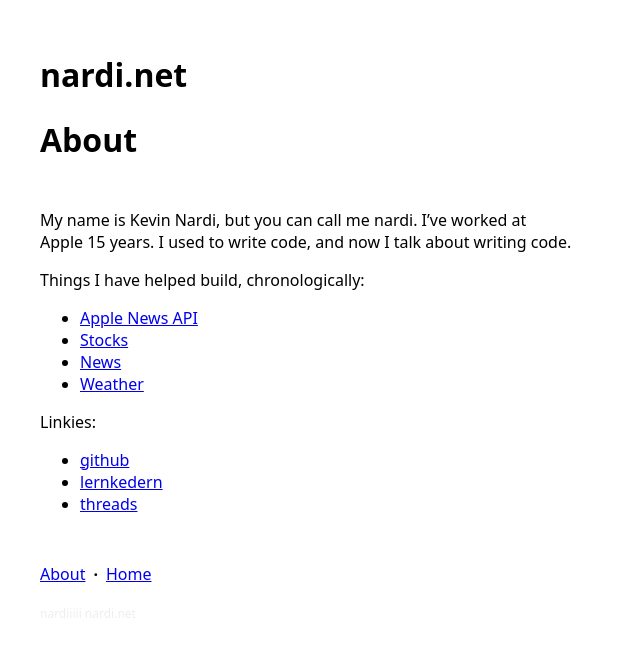
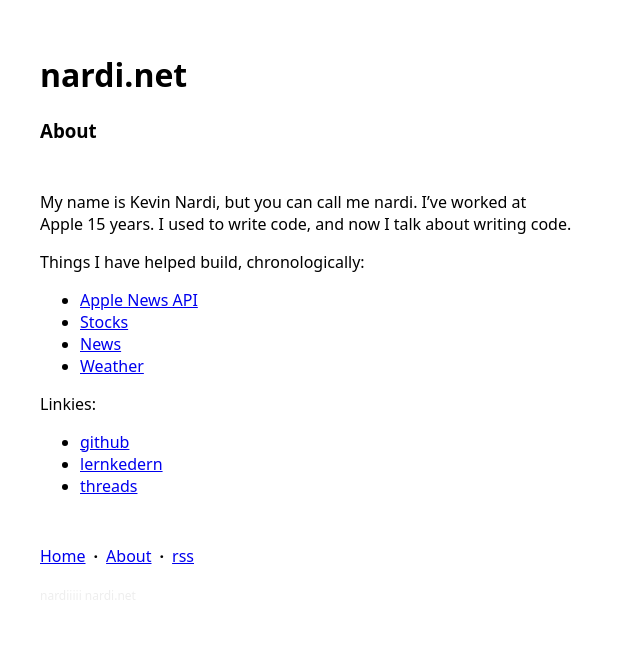
Before and after one commit to knardi/knardi.github.io, a Jekyll site: the page built from about.markdown, in a window 1280 px wide. Shown: the top 657 px of the page, without its empty margins (0-640 px from the left). Built offline with Jekyll 4.4.1, drawn with Linux system fonts in a browser that asks for light colours.

Commit message:
Fix page order; add RSS

```diff
--- a/_config.yml
+++ b/_config.yml
@@ -42,6 +42,10 @@ excerpt_separator: <!--more-->
 
 permalink: /:year/:month/:day/:title:output_ext
 
+header_pages:
+  - index.markdown
+  - about.markdown
+
 # Exclude from processing.
 # The following items will not be processed, by default.
 # Any item listed under the `exclude:` key here will be automatically added to
--- a/_includes/footer.html
+++ b/_includes/footer.html
@@ -1,22 +1,17 @@
-<footer class="site-footer h-card">
-  <data class="u-url" href="{{ "/" | relative_url }}"></data>
+<footer>
+  <data href="{{ "/" | relative_url }}"></data>
 
-  {%- assign default_paths = site.pages | map: "path" -%}
-  {%- assign page_paths = site.header_pages | default: default_paths -%}
-  {%- assign sorted_paths = page_paths | sort: "order" -%}
-
-  {%- if sorted_paths -%}
   <nav>
     <ul>
-        {%- for path in sorted_paths -%}
+      {%- for path in site.header_pages -%}
         {%- assign my_page = site.pages | where: "path", path | first -%}
         {%- if my_page.title -%}
         <li><a href="{{ my_page.url | relative_url }}">{{ my_page.title | escape }}</a></li>
         {%- endif -%}
       {%- endfor -%}
+      <li><a href="{{ 'feed.xml' | relative_url }}">rss</a></li>
     </ul>
   </nav>
-  {%- endif -%}
 
   <span class="site-description">{{ site.description }}</span>
 </footer>
--- a/_layouts/page.html
+++ b/_layouts/page.html
@@ -2,7 +2,7 @@
 layout: default
 ---
 <header>
-  <h1>{{ page.title | escape }}</h1>
+  <h3>{{ page.title | escape }}</h3>
 </header>
 
 <article>
```
Lines whose indentation alone changed are shown as unchanged.
